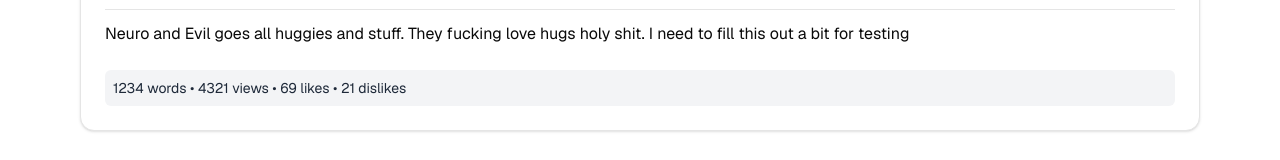
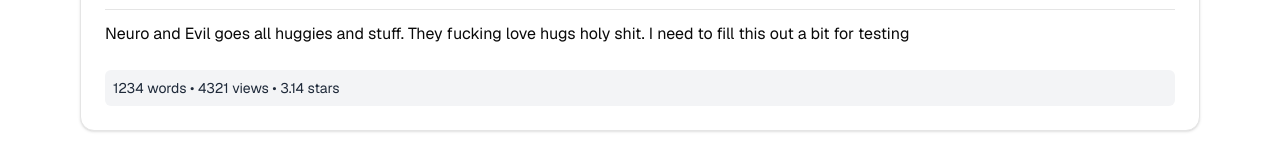
Before and after one commit to NFC-Developers/nfc-blogsite, a Next.js app: page / in a window 1280 px wide. Shown: the part 631-791 px from the top of the page. Built offline with nearby package versions, Linux system fonts and the light colour scheme.

Commit message:
likes and dislikes => stars

```diff
--- a/src/app/page.tsx
+++ b/src/app/page.tsx
@@ -120,8 +120,7 @@ export default function Home() {
         coverImg={""}
         words={1234}
         views={4321}
-        likes={69}
-        dislikes={21} />
+        stars={3.14} />
       </main>
     </div>
   );
--- a/src/components/shared/StoryCard.tsx
+++ b/src/components/shared/StoryCard.tsx
@@ -18,8 +18,7 @@ type StoryCardProps = {
   coverImg: string,
   words: number,
   views: number,
-  likes: number,
-  dislikes: number
+  stars: number
 }
 
 type Tag = {
@@ -92,7 +91,7 @@ export function StoryCard(props: StoryCardProps) {
       </CardContent>
       <CardFooter>
         <div className="rounded-sm bg-gray-100 w-full p-2 text-sm text-gray-800">
-          {props.words} words • {props.views} views • {props.likes} likes • {props.dislikes} dislikes
+          {props.words} words • {props.views} views • {props.stars} stars
         </div>
       </CardFooter>
     </Card>
```
